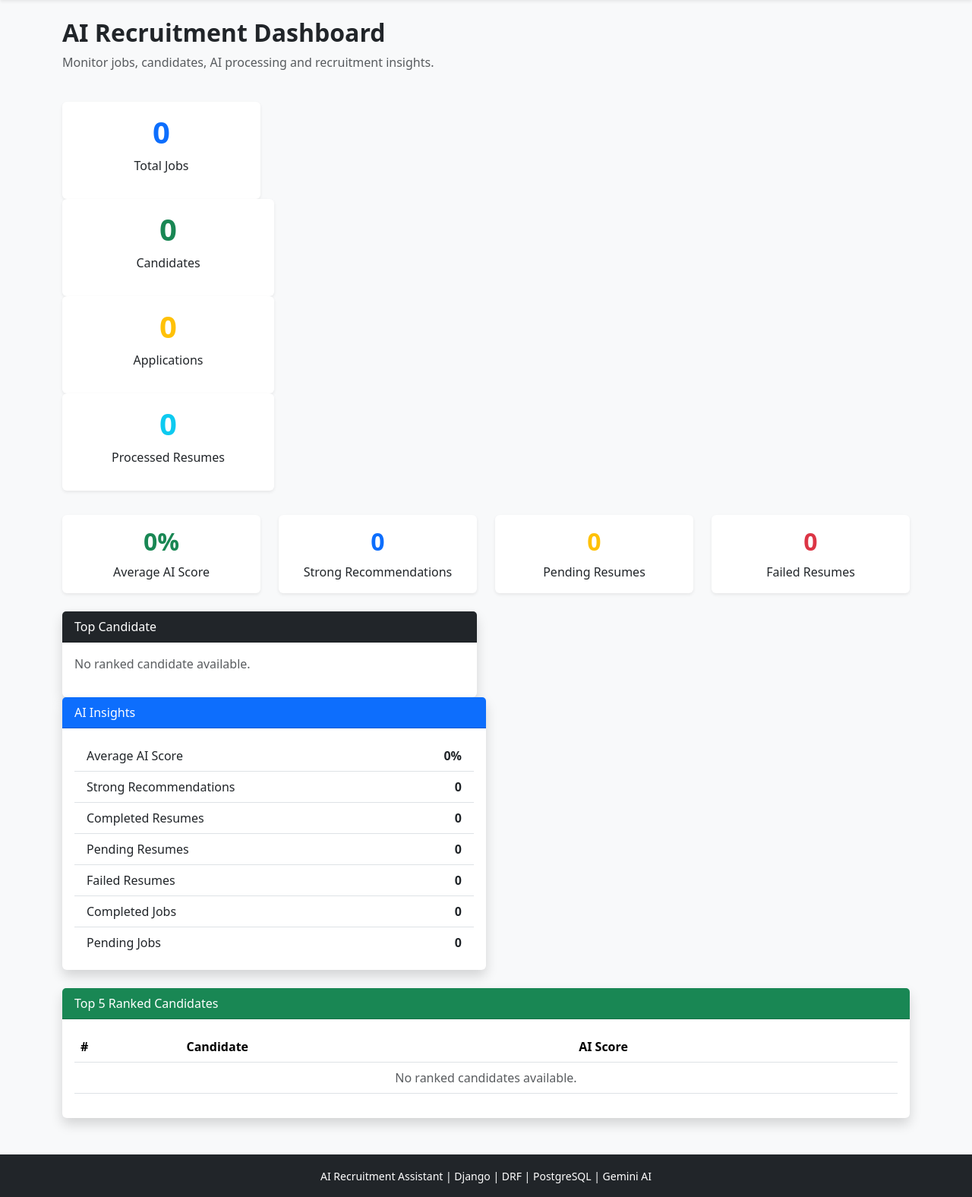
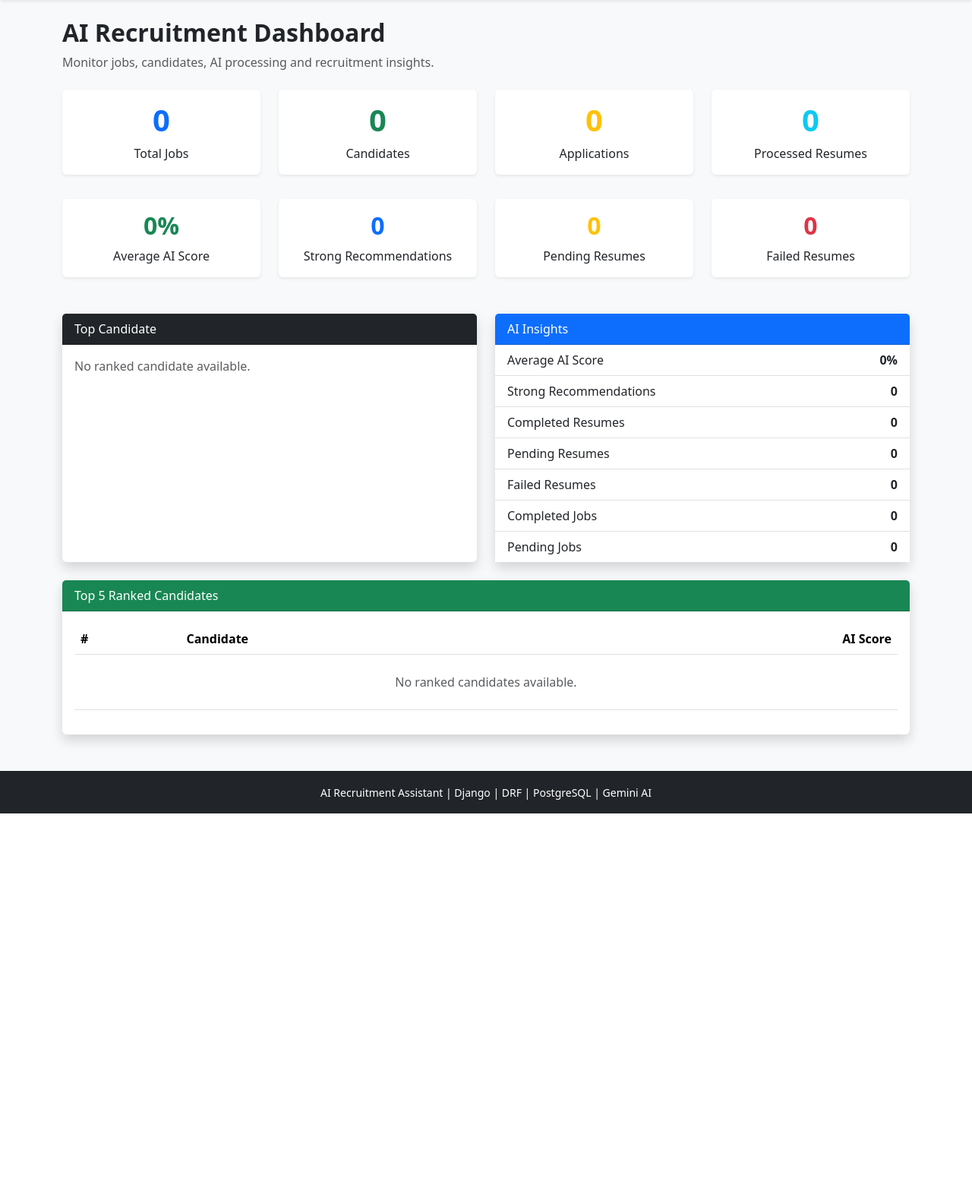
Before and after one commit to shuklaaanjaney/AI-Recruitment-Assistant, a Django app: page / in a window 1280 px wide. Shown: the part 56-1632 px from the top of the page at 76% size. After the commit the page ends 1127 px from the top, so only its background shows below. Run offline with Django 5.2, Linux system fonts and the light colour scheme; data that the repository does not hold is empty.

Commit message:
Replace Dashboard Html

```diff
--- a/templates/dashboard/dashboard.html
+++ b/templates/dashboard/dashboard.html
@@ -2,6 +2,7 @@
 
 {% block content %}
 
+<!-- Header -->
 
 <div class="d-flex justify-content-between align-items-center mb-4">
 
@@ -10,124 +11,112 @@
             AI Recruitment Dashboard
         </h2>
 
-        <p class="text-muted">
+        <p class="text-muted mb-0">
             Monitor jobs, candidates, AI processing and recruitment insights.
         </p>
     </div>
 
 </div>
 
+<!-- Statistics -->
+
 <div class="row g-4">
 
     <div class="col-md-3">
-        <div class="card shadow-sm border-0">
+        <div class="card shadow-sm border-0 h-100">
             <div class="card-body text-center">
+                <h1 class="fw-bold text-primary">{{ total_jobs }}</h1>
+                <p class="mb-0">Total Jobs</p>
+            </div>
+        </div>
+    </div>
 
-                <h1 class="fw-bold text-primary">
-                    {{ total_jobs }}
-                </h1>
+    <div class="col-md-3">
+        <div class="card shadow-sm border-0 h-100">
+            <div class="card-body text-center">
+                <h1 class="fw-bold text-success">{{ total_candidates }}</h1>
+                <p class="mb-0">Candidates</p>
+            </div>
+        </div>
+    </div>
 
-                <p>Total Jobs</p>
+    <div class="col-md-3">
+        <div class="card shadow-sm border-0 h-100">
+            <div class="card-body text-center">
+                <h1 class="fw-bold text-warning">{{ total_applications }}</h1>
+                <p class="mb-0">Applications</p>
+            </div>
+        </div>
+    </div>
 
+    <div class="col-md-3">
+        <div class="card shadow-sm border-0 h-100">
+            <div class="card-body text-center">
+                <h1 class="fw-bold text-info">{{ processed_resumes }}</h1>
+                <p class="mb-0">Processed Resumes</p>
             </div>
         </div>
     </div>
 
 </div>
 
+<!-- AI Statistics -->
+
+<div class="row g-4 mt-2">
+
     <div class="col-md-3">
-    <div class="card shadow-sm border-0">
+        <div class="card shadow-sm border-0 h-100">
             <div class="card-body text-center">
-            <h1 class="fw-bold text-success">
-                {{ total_candidates }}
-            </h1>
-            <p>Candidates</p>
+                <h2 class="fw-bold text-success">
+                    {{ average_score }}%
+                </h2>
+                <p class="mb-0">Average AI Score</p>
             </div>
         </div>
     </div>
 
     <div class="col-md-3">
-    <div class="card shadow-sm border-0">
+        <div class="card shadow-sm border-0 h-100">
             <div class="card-body text-center">
-            <h1 class="fw-bold text-warning">
-                {{ total_applications }}
-            </h1>
-            <p>Applications</p>
+                <h2 class="fw-bold text-primary">
+                    {{ strong_recommendations }}
+                </h2>
+                <p class="mb-0">Strong Recommendations</p>
             </div>
         </div>
     </div>
 
     <div class="col-md-3">
-    <div class="card shadow-sm border-0">
+        <div class="card shadow-sm border-0 h-100">
             <div class="card-body text-center">
-            <h1 class="fw-bold text-info">
-                {{ processed_resumes }}
-            </h1>
-            <p>Processed Resumes</p>
-        </div>
-    </div>
-</div>
-<!-- AI Statistics -->
-
-<div class="row g-4 mt-2">
-
-    <div class="col-md-3">
-        <div class="card shadow-sm border-0">
-            <div class="card-body text-center">
-                <h2 class="fw-bold text-success">
-                    {{ average_score }}%
+                <h2 class="fw-bold text-warning">
+                    {{ pending_resumes }}
                 </h2>
-                <p class="mb-0">
-                    Average AI Score
-                </p>
+                <p class="mb-0">Pending Resumes</p>
             </div>
         </div>
     </div>
 
     <div class="col-md-3">
-        <div class="card shadow-sm border-0">
-            <div class="card-body text-center">
-                <h2 class="fw-bold text-primary">
-                    {{ strong_recommendations }}
-                </h2>
-                <p class="mb-0">
-                    Strong Recommendations
-                </p>
-            </div>
-        </div>
-    </div>
-
-    <div class="col-md-3">
-        <div class="card shadow-sm border-0">
-            <div class="card-body text-center">
-                <h2 class="fw-bold text-warning">
-                    {{ pending_resumes }}
-                </h2>
-                <p class="mb-0">
-                    Pending Resumes
-                </p>
-            </div>
-        </div>
-    </div>
-
-    <div class="col-md-3">
-        <div class="card shadow-sm border-0">
+        <div class="card shadow-sm border-0 h-100">
             <div class="card-body text-center">
                 <h2 class="fw-bold text-danger">
                     {{ failed_resumes }}
                 </h2>
-                <p class="mb-0">
-                    Failed Resumes
-                </p>
+                <p class="mb-0">Failed Resumes</p>
             </div>
         </div>
     </div>
 
 </div>
 
-<div class="row mt-4">
+<!-- Top Candidate & AI Insights -->
 
-    <div class="col-md-6">
+<div class="row mt-4 g-4">
+
+    <!-- Top Candidate -->
+
+    <div class="col-lg-6">
 
         <div class="card shadow border-0 h-100">
 
@@ -161,7 +150,7 @@
 
                 {% else %}
 
-                    <p class="text-muted">
+                    <p class="text-muted mb-0">
                         No ranked candidate available.
                     </p>
 
@@ -173,8 +162,9 @@
 
     </div>
 
-</div>
-<div class="col-md-6">
+    <!-- AI Insights -->
+
+    <div class="col-lg-6">
 
         <div class="card shadow border-0 h-100">
 
@@ -182,7 +172,7 @@
                 AI Insights
             </div>
 
-        <div class="card-body">
+            <div class="card-body p-0">
 
                 <ul class="list-group list-group-flush">
 
@@ -228,6 +218,11 @@
         </div>
 
     </div>
+
+</div>
+
+<!-- Top Ranked Candidates -->
+
 <div class="card shadow border-0 mt-4">
 
     <div class="card-header bg-success text-white">
@@ -241,9 +236,11 @@
             <thead>
 
                 <tr>
+
                     <th>#</th>
                     <th>Candidate</th>
-                    <th>AI Score</th>
+                    <th class="text-end">AI Score</th>
+
                 </tr>
 
             </thead>
@@ -258,10 +255,12 @@
 
                     <td>{{ application.candidate.name }}</td>
 
-                    <td>
+                    <td class="text-end">
+
                         <span class="badge bg-success fs-6">
                             {{ application.ai_score }}%
                         </span>
+
                     </td>
 
                 </tr>
@@ -270,7 +269,7 @@
 
                 <tr>
 
-                    <td colspan="3" class="text-center text-muted">
+                    <td colspan="3" class="text-center text-muted py-4">
                         No ranked candidates available.
                     </td>
 
@@ -285,4 +284,5 @@
     </div>
 
 </div>
+
 {% endblock %}
```
Lines whose indentation alone changed are shown as unchanged.
